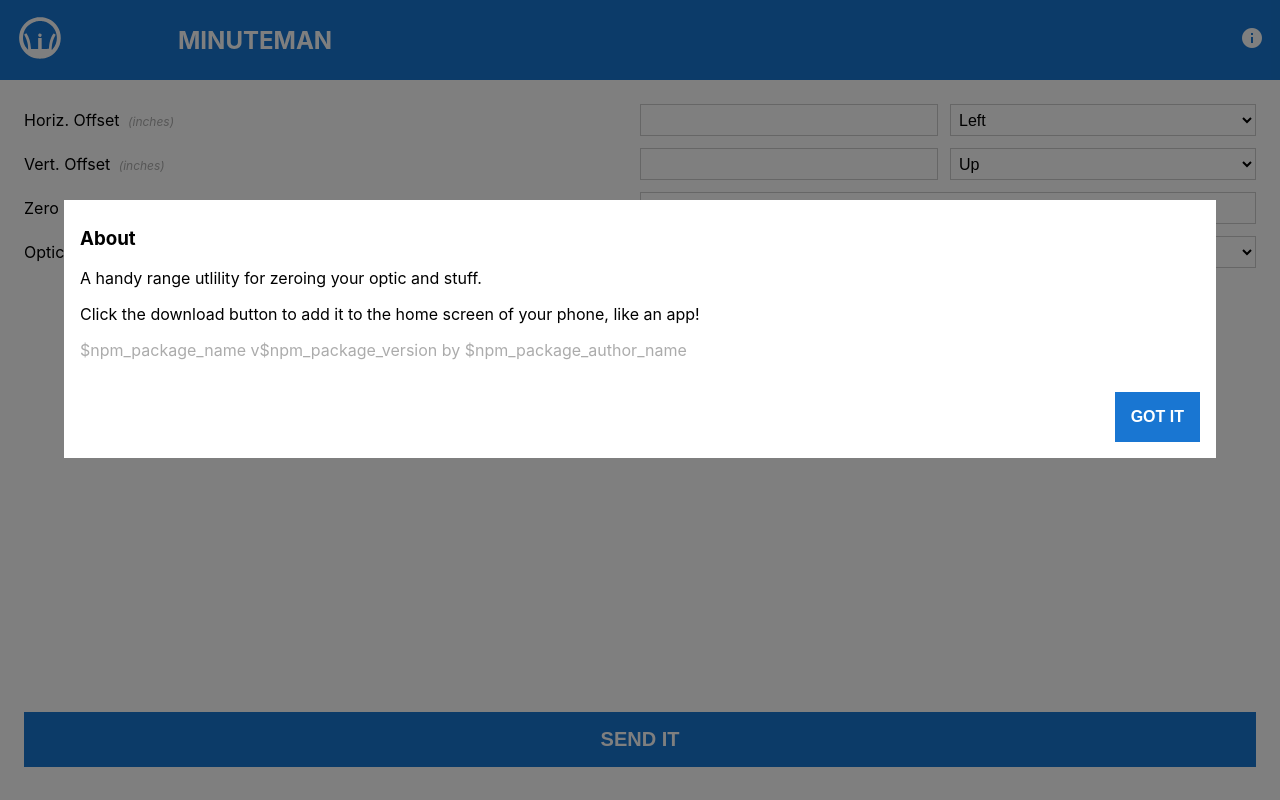
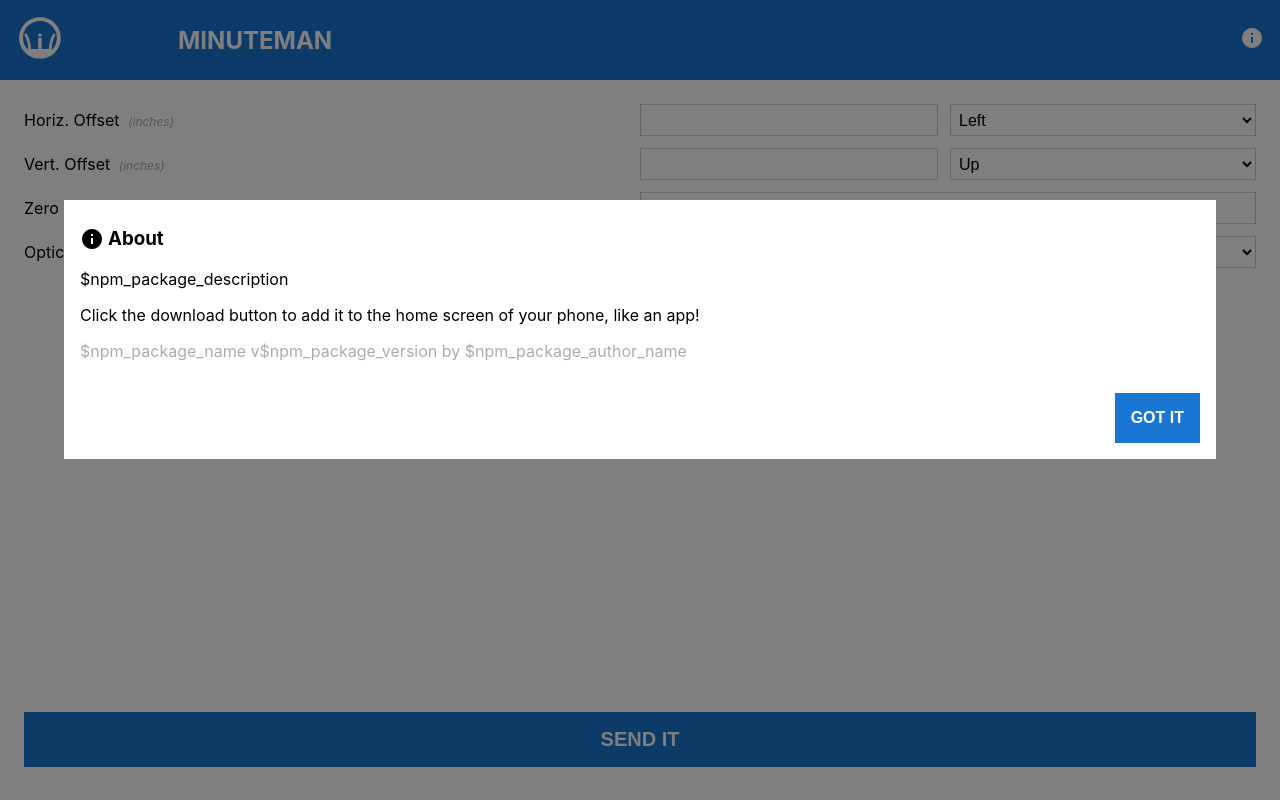
Before and after one commit to jszpila/minute-man, a React (Create React App) app: page / in a window 1280 px wide. Both pictures are taken after a click on the button "info". Built offline with nearby package versions, Linux system fonts and the light colour scheme; the HTML template or start-up script is replaced by a standard one.

Commit message:
Adds icons to modal headings

```diff
--- a/src/components/InfoModal/index.tsx
+++ b/src/components/InfoModal/index.tsx
@@ -12,16 +12,19 @@
       closeButtonText={'Got it'}
       onClose={context.updateShouldShowInfoModal}
       shouldShow={context.shouldShowInfoModal}>
-        <div>
-          <h3>About</h3>
-          <p>A handy range utlility for zeroing your optic and stuff.</p>
+        <>
+          <h3 className="modal__heading">
+            <i className="material-icons modal__heading__icon">info</i>
+            About</h3>
+
+          <p>{`${env.REACT_APP_DESCRIPTION}`}</p>
 
           { !checkIfIsInstalled() &&
             <p>Click the download button to add it to the home screen of your phone, like an app!</p>
           }
 
           <p className="txt--muted">{`${env.REACT_APP_NAME} v${env.REACT_APP_VERSION} by ${env.REACT_APP_AUTHOR}`}</p>
-        </div>
+        </>
     </Modal>
   );
 }
--- a/src/components/Modal/modal.css
+++ b/src/components/Modal/modal.css
@@ -26,6 +26,15 @@
   z-index: 20;
 }
 
+.modal__heading {
+  display: flex;
+  align-items: center;
+}
+
+.modal__heading__icon {
+  margin-right: 0.25rem;
+}
+
 .scroll-lock {
   overflow: hidden;
 }
--- a/src/components/features/Clickulator/components/Results/Corrections.tsx
+++ b/src/components/features/Clickulator/components/Results/Corrections.tsx
@@ -11,7 +11,9 @@
 
   return (
     <>
-      <h3>Click It</h3>
+      <h3 className="modal__heading">
+        <i className="material-icons modal__heading__icon">check_circle</i>
+        Click It</h3>
       <ul className="feedback">
         {
           context.corrections.map((correction: string, index: number) => {
--- a/src/components/features/Clickulator/components/Results/Errors.tsx
+++ b/src/components/features/Clickulator/components/Results/Errors.tsx
@@ -11,7 +11,9 @@
 
   return (
     <>
-      <h3>Does Not Compute</h3>
+      <h3 className="modal__heading">
+        <i className="material-icons modal__heading__icon">error</i>
+        Does Not Compute</h3>
       <ul className="feedback">
         {
           context.errors.map((error: string, index: number) => {
```
